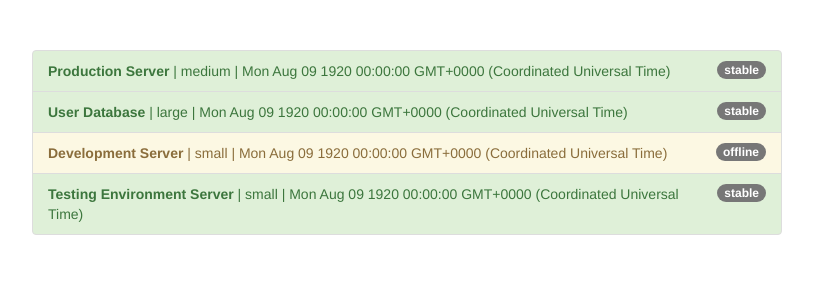
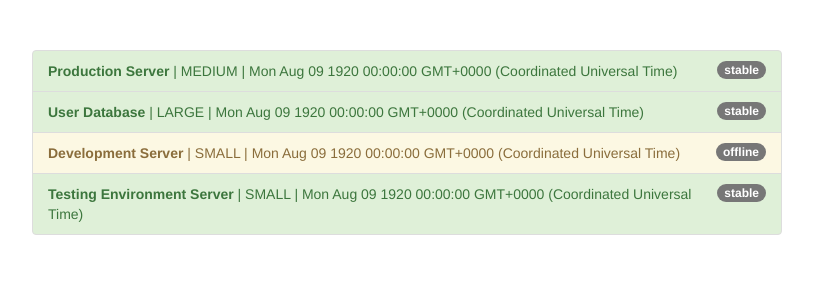
Before and after one commit to anoopsingh1996/Angular_6_Learning, an Angular app in the folder AngularJs6_topic_wise_project/pipes/: page / in a window 1280 px wide. Shown: the top 300 px of the page, without its empty margins (233-1046 px from the left). Built offline with nearby package versions, Linux system fonts and the light colour scheme.

Commit message:
built in pipe

```diff
--- a/AngularJs6_topic_wise_project/pipes/src/app/app.component.html
+++ b/AngularJs6_topic_wise_project/pipes/src/app/app.component.html
@@ -10,7 +10,9 @@
             class="badge">
             {{ server.status }}
           </span>
-          <strong>{{ server.name }}</strong> | {{ server.instanceType }} | {{ server.started }}
+          <strong>{{ server.name }}</strong> |
+          {{ server.instanceType | uppercase }} |
+          {{ server.started }}
         </li>
       </ul>
     </div>
```
Also changed, not shown: 1 other file (tests, documents, lock files or other folders).
